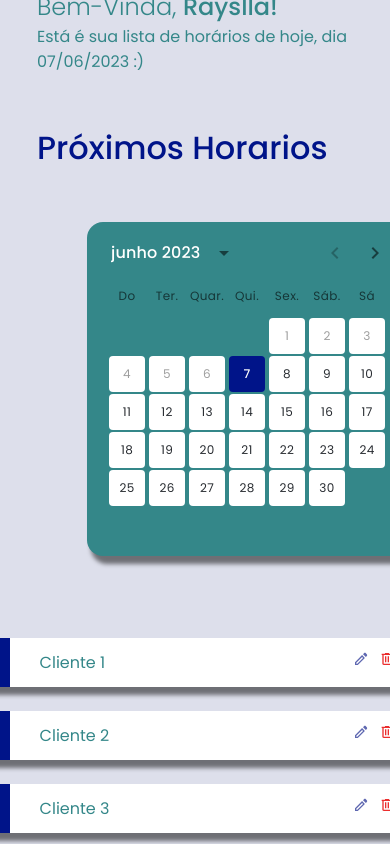
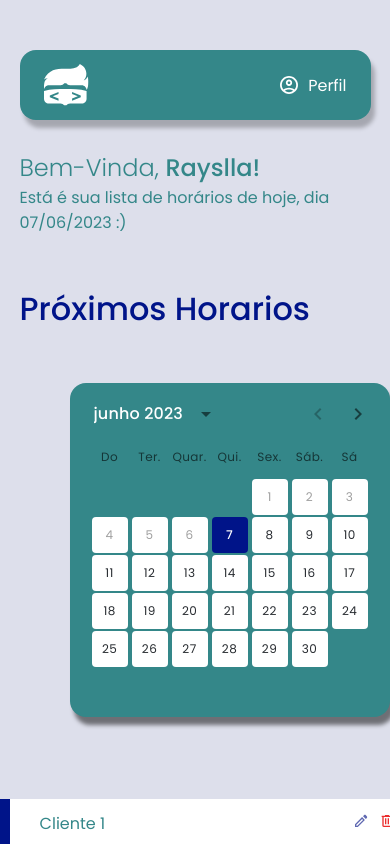
Before and after one commit to raysllaR/hairdresser-front, a React (Vite) app: page / in a window 390 px wide. Built offline with nearby package versions, Linux system fonts and the light colour scheme.

Commit message:
chore: removendo css não utilizado

```diff
--- a/src/components/pages/Home/style.css
+++ b/src/components/pages/Home/style.css
@@ -1,20 +1,5 @@
-#home {
-	/* height: 100%;
-	width: 100%; */
-	/* background-color: var(--gray-50); */
-	display: flex;
-	flex-direction: column;
-	align-items: center;
-	color: var(--primary);
-}
-#home .container-home {
-	max-width: 1000px;
-	width: 100%;
-}
-
 #home .container-home .title {
 	margin-top: 30px;
-	color: var(--primary);
 	font-size: 1.5rem;
 	align-self: baseline;
 	font-weight: 300;
@@ -22,6 +7,10 @@
 
 #home .container-home .title strong {
 	font-weight: 500;
+}
+
+#home .container-title {
+	color: var(--primary);
 }
 
 #home .container-home .items {
@@ -45,11 +34,6 @@
 }
 
 @media (max-width: 1100px) {
-	#home .container-home {
-		width: 90%;
-		margin: 0 5%;
-	}
-
 	#home .container-home .items .container-body {
 		flex-direction: column-reverse;
 		align-items: center;
```
